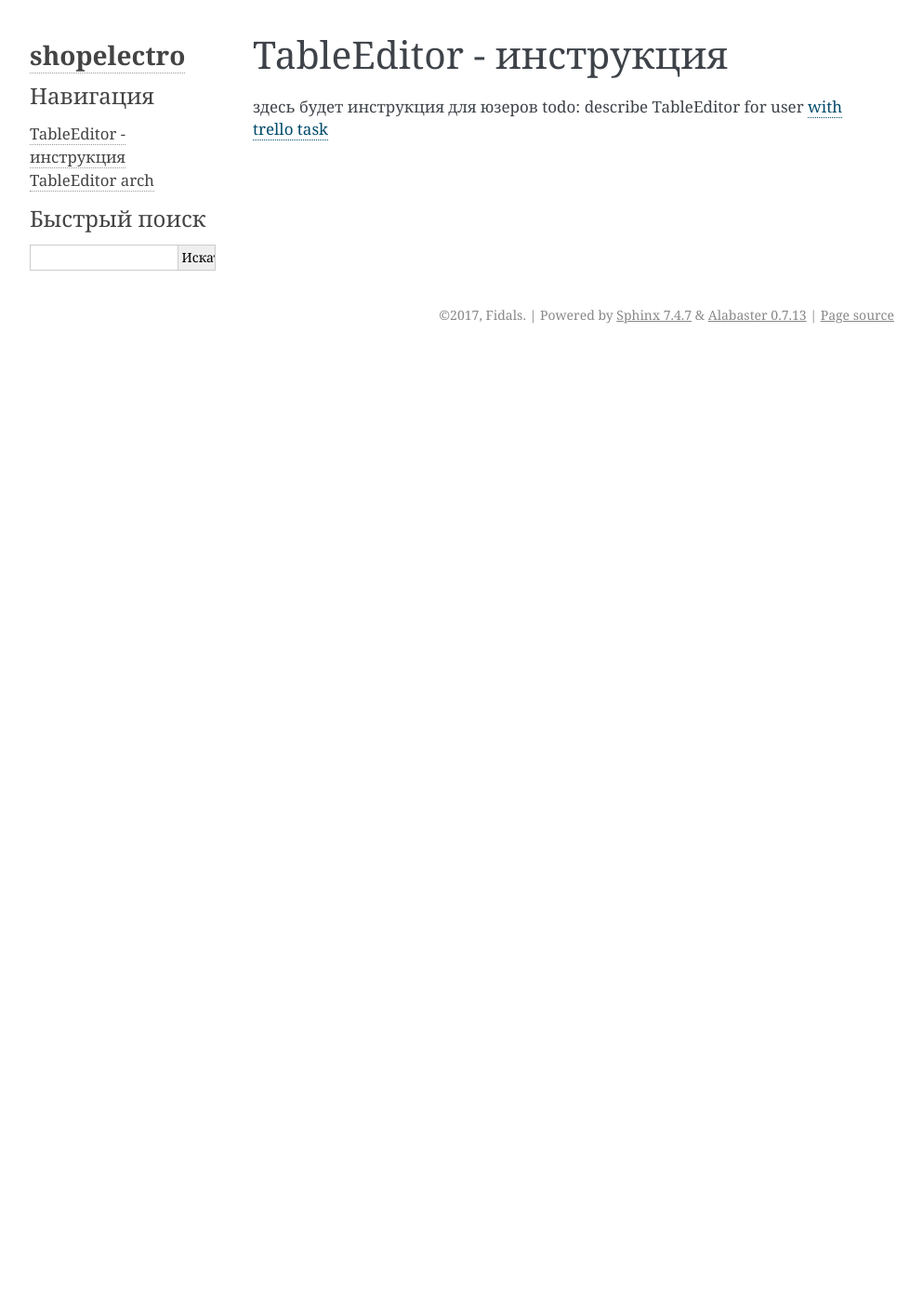
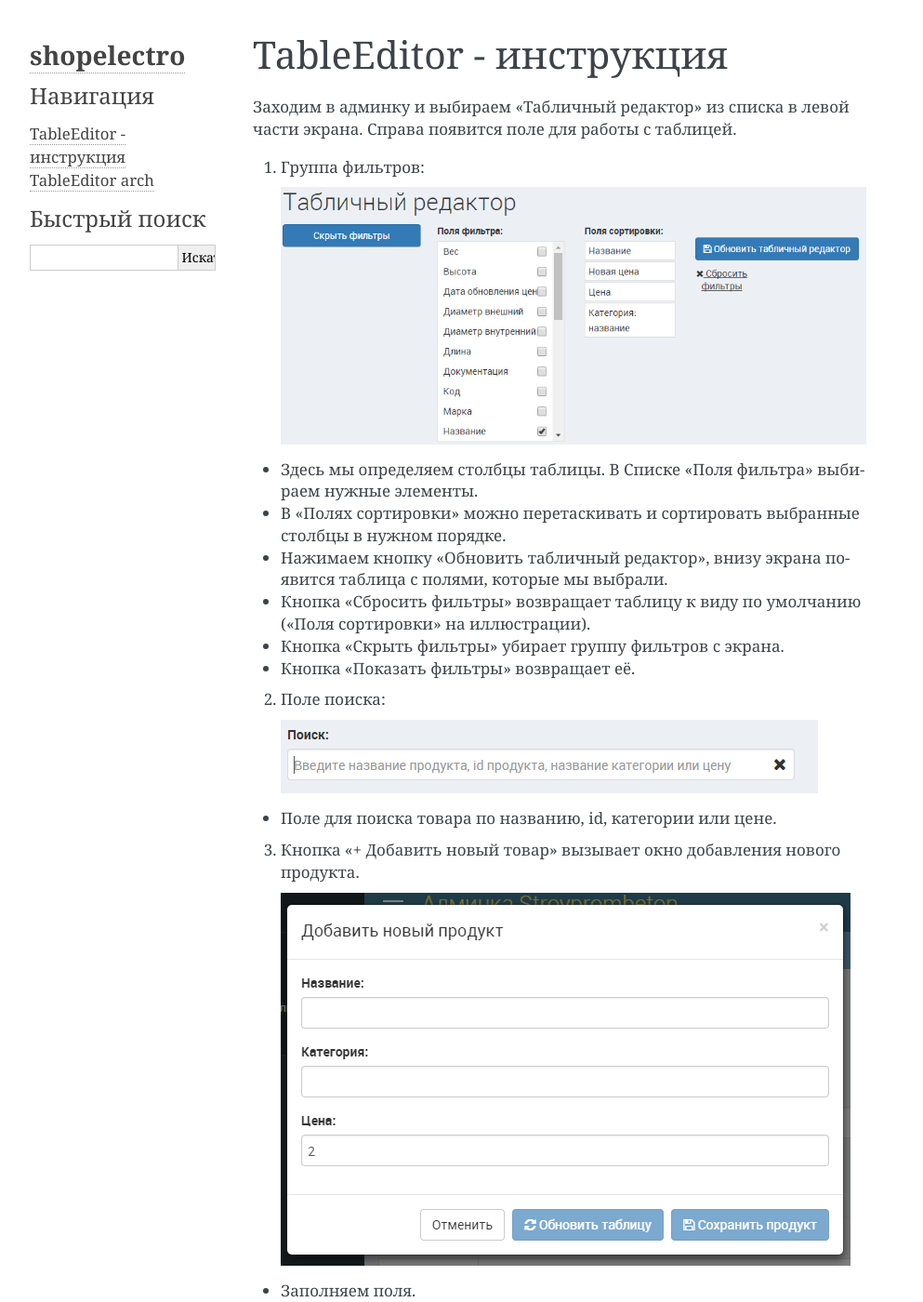
Before and after one commit to fidals/stroyprombeton, a Sphinx documentation site: the page built from doc/source/table_editor.rst, in a window 1280 px wide and 1400 px high. Shown: the whole window at 93% size, without its empty margins (148-1141 px from the left). Built offline with Sphinx 7.4.7, drawn with Linux system fonts in a browser that asks for light colours; some of the changed text lies outside the part shown.

Commit message:
Oleg (#122)
* Create initial sphinx files struct

* Добавлен текст инструкции

```diff
--- a/doc/source/index.rst
+++ b/doc/source/index.rst
@@ -1,4 +1,4 @@
-.. shopelectro documentation master file, created by
+.. stroyprombeton documentation master file, created by
    sphinx-quickstart on Tue Aug 29 15:31:48 2017.
    You can adapt this file completely to your liking, but it should at least
    contain the root `toctree` directive.
--- a/doc/source/table_editor.rst
+++ b/doc/source/table_editor.rst
@@ -1,4 +1,28 @@
 TableEditor - инструкция
 =======================================
-здесь будет инструкция для юзеров
-todo: describe TableEditor for user `with trello task <https://trello.com/c/I5fKGUJR/23-stb-tableeditor-intruction>`_
+
+Заходим в админку и выбираем "Табличный редактор" из списка в левой части экрана. Справа появится поле для работы с таблицей.
+
+1. Группа фильтров:
+ .. image:: images/01.png
+* Здесь мы определяем столбцы таблицы. В Списке "Поля фильтра" выбираем нужные элементы.
+* В "Полях сортировки" можно перетаскивать и сортировать выбранные столбцы в нужном порядке.
+* Нажимаем кнопку "Обновить табличный редактор", внизу экрана появится таблица с полями, которые мы выбрали.
+* Кнопка "Сбросить фильтры" возвращает таблицу к виду по умолчанию ("Поля сортировки" на иллюстрации).
+* Кнопка "Скрыть фильтры" убирает группу фильтров с экрана.
+* Кнопка "Показать фильтры" возвращает её.
+2. Поле поиска:
+ .. image:: images/02.png
+* Поле для поиска товара по названию, id, категории или цене.
+3. Кнопка "+ Добавить новый товар" вызывает окно добавления нового продукта.
+ .. image:: images/03.png
+* Заполняем поля.
+* Нажимаем кнопку "Обновить таблицу" для обновления данных.
+* Кнопка "Сохранить продукт" добавляет новый элемент в базу.
+4. Таблица:
+ .. image:: images/04.png
+* Поля таблицы можно редактировать по клику мыши.
+* В колонке (“Ссылки”) 2 варианта просмотра карточки продукта:
+ * на сайте STB;
+ * в админке.
+* Клик по пиктограмме "Корзина" (последняя колонка) удаляет продукт.
```
Also changed, not shown: doc/source/images/01.png (added), doc/source/images/02.png (added), doc/source/images/03.png (added), doc/source/images/04.png (added).
